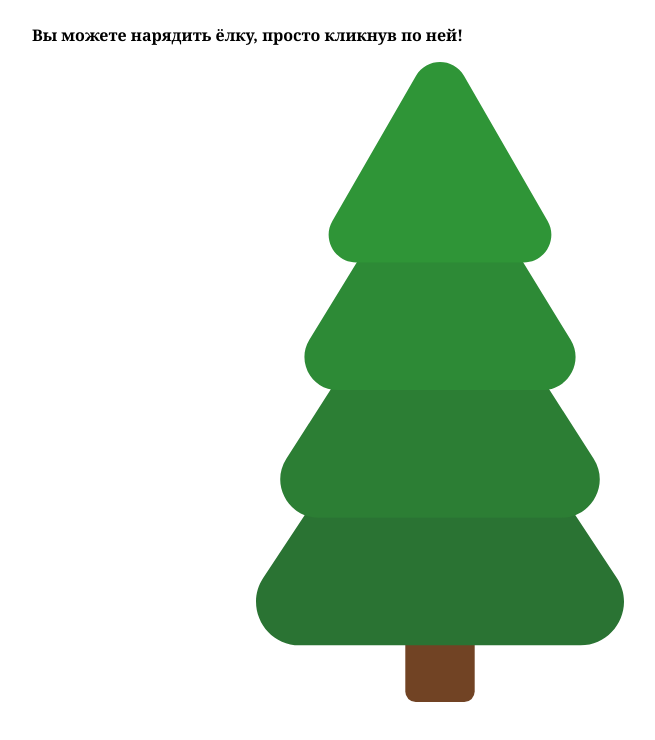
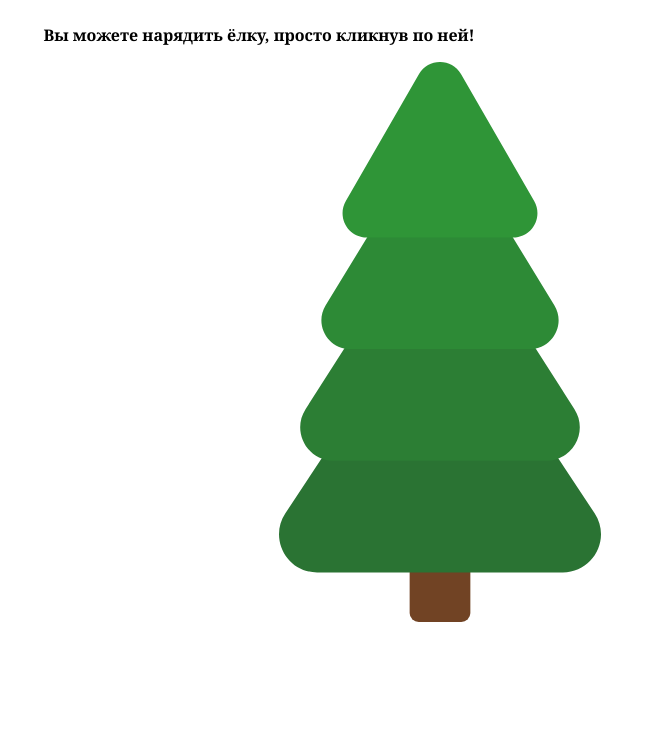
Before and after one commit to zabalueva/react_first, a React (Create React App) app: page / in a window 1280 px wide. Shown: the top 740 px of the page, without its empty margins (200-855 px from the left). Built offline with nearby package versions, Linux system fonts and the light colour scheme.

Commit message:
Fixed gifts position

```diff
--- a/src/components/App/App.js
+++ b/src/components/App/App.js
@@ -44,7 +44,7 @@ function App() {
 
       }</div>
 
-      {(circles.length >= 10) &&
+      {(circles.length >= 2) &&
         <Gifts />
       }
 
--- a/src/components/App/app.css
+++ b/src/components/App/app.css
@@ -10,7 +10,7 @@
 }
 
 .XMasTree {
-    height: 80vh;
+    height: 70vh;
     position: relative;
 }
 
--- /dev/null
+++ b/src/components/GiftFunInfo/index.js
@@ -0,0 +1,3 @@
+import GiftFunInfo from './GiftFunInfo';
+
+export default GiftFunInfo;
--- a/src/components/Gifts/Gifts.css
+++ b/src/components/Gifts/Gifts.css
@@ -4,7 +4,7 @@
     flex-direction: row;
     justify-content: center;
     position: absolute;
-    bottom: 0;
+    bottom: -30px;
 }
 
 .Gift{
--- a/src/components/Gifts/Gifts.js
+++ b/src/components/Gifts/Gifts.js
@@ -9,7 +9,7 @@ import './Gifts.css';
 
 import GiftFoodInfo from '../GiftFoodInfo';
 import GiftGitInfo from '../GiftGitInfo';
-import GiftFunInfo from '../GiftFunInfo/GiftFunInfo';
+import GiftFunInfo from '../GiftFunInfo';
 
 
 function Gifts() {
```
Also changed, not shown: 1 other file (tests, documents, lock files or other folders).
